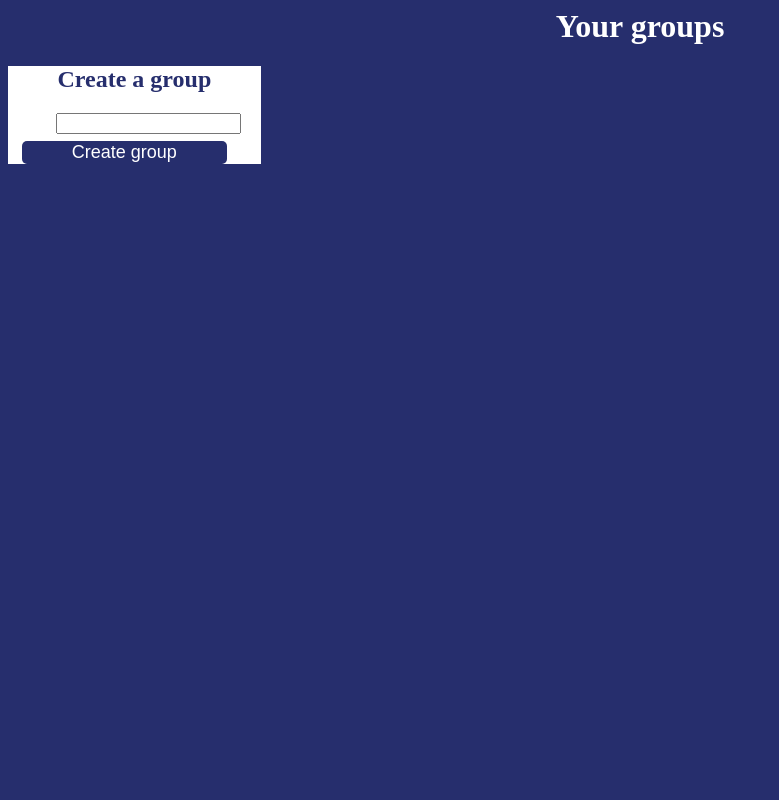
After one commit to PatGuan/EasyEvents, a Django app: template website/events/templates/events/groups.html in a window 1280 px wide. The commit adds this page. Shown: the whole page, without its empty margins (0-779 px from the left). Run offline with Django 3.2, Linux system fonts and the light colour scheme; the template is opened without the code that fills it, so the values that code supplies are empty; parts of the project's set-up code (start-up, migrations or seed data) failed here and were passed over.

Commit message:
Working on the adding group functionality

```diff
--- /dev/null
+++ b/website/events/group.py
@@ -0,0 +1,4 @@
+from django.shortcuts import render
+from django.core.urlresolvers import reverse
+from events.models import User, Comment, Event, Friends
+import json, re
--- /dev/null
+++ b/website/events/static/events/groupstyle.css
@@ -0,0 +1,50 @@
+body {
+	background-color: #262e6d;
+}
+h1 {
+	color: white;
+}
+h2 {
+	text-align: center;
+	color: #262e6d;
+}
+.center {
+	text-align: center;
+	margin-right: auto;
+	margin-left: auto;
+}
+
+/*===========CREATE GROUP FORM ============ */
+
+#creategroupdiv {
+	width: 20%;
+	background-color: white;
+}
+
+#grouptitle {
+	margin-left: 20%;
+}
+
+
+#creategroupbutton {
+	margin-top: 3%;
+	margin-left: 5%;
+	font-size: 18px;
+	border-style: none;
+	width: 90%;
+	border-radius: 5px;
+	color: white;
+	background-color: #262e6d;
+}
+
+#groupform {
+	background-color: white;
+	width: 90%;
+	margin-left: 1%;
+}
+
+#groupdisplay {
+	background-color: white;
+	width: 70%;
+	border-radius: 5px;
+}
--- a/website/events/static/events/mainstyle.css
+++ b/website/events/static/events/mainstyle.css
@@ -94,3 +94,7 @@ a:link, a:visited {
 #addfriend {
 	width: 30%;
 }
+
+#logout {
+	width: 10%;
+}
--- /dev/null
+++ b/website/events/templates/events/groups.html
@@ -0,0 +1,23 @@
+{% load staticfiles %}
+
+<link rel="stylesheet" type="text/css" href="{% static 'events/groupstyle.css' %}"/>
+
+<div class="center">
+	<h1>Your groups</h1>
+</div>
+
+<div id="creategroupdiv">
+
+	<h2>Create a group</h2>
+	<div id="groupform">
+		<input type="text" id="grouptitle" name="grouptitle" maxlength="30"><br>
+		<div id="displayfriends">
+		</div>
+		<a href="/events/creategroup"><button id="creategroupbutton">Create group</button></a>
+	</div>
+</div>
+
+<div id="groupdisplay">
+	<div id="group">
+	</div>
+</div>
--- a/website/events/templates/events/index.html
+++ b/website/events/templates/events/index.html
@@ -18,7 +18,6 @@
 		<input id="username" class="inputbox" type="text" name="username" maxlength="20"><br>
 		<input id="password" class="inputbox" type="password" name="password" maxlength="20"><br>
 		<input class="authenticate" id="submit" type="submit" value="Login">
-<!-- 		<input class="authenticate" id="register" type="submit" value="Register"> -->
 	</form>
 	<p id="noaccount"> Don't have an account? Register here! </p>
 	<a href="{% url 'events:register' %}"><button class="authenticate" id="register">Register</button></a>
--- a/website/events/templates/events/main.html
+++ b/website/events/templates/events/main.html
@@ -4,6 +4,7 @@
 
 <div class="center" id="centertitle">
 	<h1>Welcome to your dashboard, {{ request.session.username }}</h1>
+	<a href="/events/logout/"><button id="logout" class="navbuttons">Logout</button></a>
 </div>
 
 <div id="dashboard">
@@ -21,7 +22,7 @@
 	<div id="navbar" class="headerbars">
 		<a href="/events/create/"><button id="create" class="navbuttons">Create an Event</button></a>
 		<a href=""><button id="upcoming" class="navbuttons">Upcoming Events</button></a>
-		<a href=""><button id="groups" class="navbuttons">My groups</button></a>
+		<a href="/events/groups/"><button id="groups" class="navbuttons">My groups</button></a>
 		<a href="/events/viewfriends/"><button id="friends" class="navbuttons">My friends</button></a>
 	</div>
 
--- a/website/events/urls.py
+++ b/website/events/urls.py
@@ -1,5 +1,5 @@
 from django.conf.urls import patterns, url
-from events import views, eventview, friend
+from events import views, eventview, friend, group
 
 urlpatterns = patterns('',
 	url(r'^$', views.index, name='index'),
@@ -12,4 +12,7 @@ urlpatterns = patterns('',
 	url(r'^addFriend/(?P<requested_friend>\w+)/$', friend.addFriend, name='addFriend'),
 	url(r'^viewfriends/', friend.view_friends, name="viewfriends"),
 	url(r'^removeFriend/(?P<friend>\w+)/$', friend.remove_friend, name='removeFriend'),
+	url(r'^groups/', views.view_groups, name='view_groups'),
+	url(r'^logout/', views.logout, name="logout"),
+	url(r'^creategroup/<?P<group_title>\w+)/$', group.create_group, name="creategroup"),
 	)
```
Also changed, not shown: website/events/models.py (+3 -6 lines), website/events/views.py (+8 -0 lines), website/db.sqlite3.
